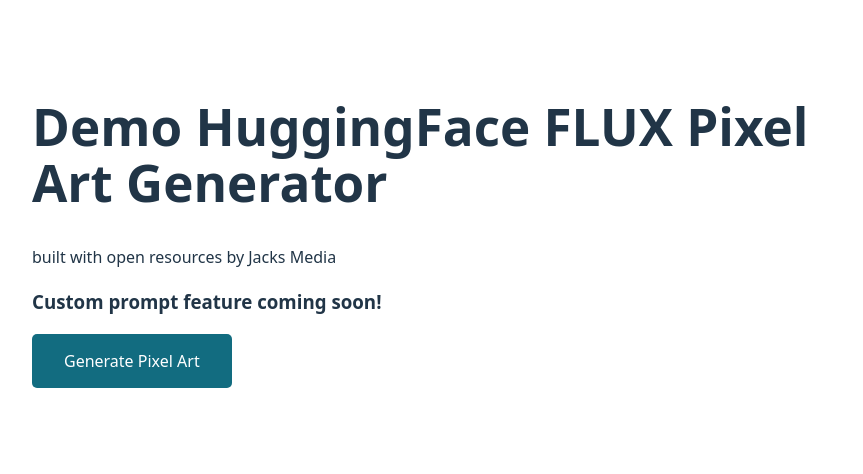
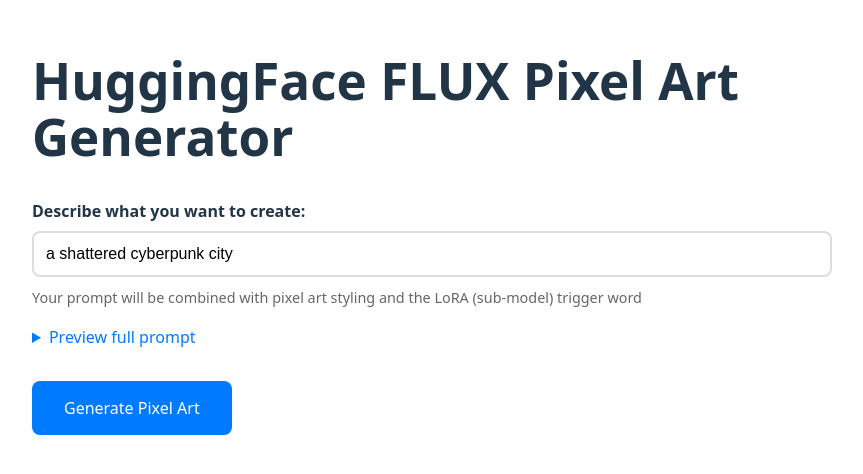
Before and after one commit to jacksmedia/template, a React (Vite) app in the folder webapp/client/: page / in a window 1280 px wide. Shown: the part 174-648 px from the top of the page, without its empty margins (0-863 px from the left). Built offline with nearby package versions, Linux system fonts and the light colour scheme.

Commit message:
✨custom tokens accepted in prompt

```diff
--- a/webapp/client/src/App.jsx
+++ b/webapp/client/src/App.jsx
@@ -5,6 +5,40 @@
   const [imageData, setImageData] = useState(null);
   const [loading, setLoading] = useState(false);
   const [error, setError] = useState(null);
+  const [customPrompt, setCustomPrompt] = useState('a shattered cyberpunk city');
+
+
+    // Tests server connection
+  const testServer = async () => {
+    try {
+      console.log('Testing server connectivity...');
+      const response = await fetch('http://localhost:3001/test');
+      const data = await response.json();
+      console.log('Server test successful:', data);
+      alert(`Server is working! Response: ${data.message}`);
+    } catch (error) {
+      console.error('Server test failed:', error);
+      alert(`Server test failed: ${error.message}`);
+    }
+  };
+
+  // Tests request
+  const testHealth = async () => {
+    try {
+      console.log('Testing POST endpoint...');
+      const response = await fetch('http://localhost:3001/health', {
+        method: 'POST',
+        headers: { 'Content-Type': 'application/json' },
+        body: JSON.stringify({ test: 'data' }),
+      });
+      const data = await response.json();
+      console.log('Health check successful:', data);
+      alert(`Health check passed! Server received: ${JSON.stringify(data.body)}`);
+    } catch (error) {
+      console.error('Health check failed:', error);
+      alert(`Health check failed: ${error.message}`);
+    }
+  };
 
   const handleQuery = async () => {
     setLoading(true);
@@ -12,12 +46,12 @@
     setImageData(null);
 
     try {
-      const response = await fetch('/query', {
+      const response = await fetch('http://localhost:3001/query', {
         method: 'POST',
         headers: { 'Content-Type': 'application/json' },
         body: JSON.stringify({
           // Prompt uses LoRA trigger word + pixel art styling in lieu of accessing LoRA
-          prompt: '(ruins, broken, snow, dappled sunlight:1.2), A futuristic cityscape in the style of umempart, (pixel art, pixelated:1.2), (masterpiece, exceptional, best aesthetic, best quality, masterpiece, extremely detailed:1.2)'
+          prompt: '(in the style of umempart:1.5), (pixel art, pixelated:1.4), (vivid colours:1.3) (masterpiece, exceptional, best aesthetic, best quality, masterpiece, extremely detailed:1.2)'
         }),
       });
 
@@ -39,23 +73,100 @@
 
   return (
     <div style={{ padding: '2rem', maxWidth: '800px', margin: '0 auto' }}>
-      <h1>Demo HuggingFace FLUX Pixel Art Generator</h1>
-      <p>built with open resources by Jacks Media</p>
-      <h3>Custom prompt feature coming soon!</h3>
+      <h1>HuggingFace FLUX Pixel Art Generator</h1>
+
+      {/* Debug buttons
+      <div style={{ marginBottom: '2rem', padding: '1rem', backgroundColor: '#f5f5f5', borderRadius: '8px' }}>
+        <h3>Debug Tools:</h3>
+        <button
+          onClick={testServer}
+          style={{
+            padding: '0.5rem 1rem',
+            margin: '0.5rem',
+            backgroundColor: '#0c3516ff',
+            color: 'white',
+            border: 'none',
+            borderRadius: '4px',
+            cursor: 'pointer'
+          }}
+        >
+          Test Server (GET)
+        </button>
+        <button
+          onClick={testHealth}
+          style={{
+            padding: '0.5rem 1rem',
+            margin: '0.5rem',
+            backgroundColor: '#117a30ff',
+            color: 'white',
+            border: 'none',
+            borderRadius: '4px',
+            cursor: 'pointer'
+          }}
+        >
+          Test POST Endpoint
+        </button>
+      </div> */}
+
+      {/* main app features */}
+            {/* Custom prompt input */}
+      <div style={{ marginBottom: '2rem' }}>
+        <label style={{ display: 'block', marginBottom: '0.5rem', fontWeight: 'bold' }}>
+          Describe what you want to create:
+        </label>
+        <input
+          type="text"
+          value={customPrompt}
+          onChange={(e) => setCustomPrompt(e.target.value)}
+          placeholder="a shattered cyberpunk city"
+          style={{
+            width: '100%',
+            padding: '0.75rem',
+            fontSize: '1rem',
+            border: '2px solid #ddd',
+            borderRadius: '8px',
+            marginBottom: '0.5rem',
+            boxSizing: 'border-box'
+          }}
+          maxLength={200}
+        />
+        <small style={{ color: '#666', fontSize: '0.9rem' }}>
+          Your prompt will be combined with pixel art styling and the LoRA (sub-model) trigger word
+        </small>
+
+        {/* Show full prompt preview */}
+        <details style={{ marginTop: '1rem' }}>
+          <summary style={{ cursor: 'pointer', color: '#007bff' }}>
+            Preview full prompt
+          </summary>
+          <div style={{
+            marginTop: '0.5rem',
+            padding: '1rem',
+            backgroundColor: '#242424ff',
+            borderRadius: '4px',
+            fontSize: '0.9rem',
+            border: '1px solid #e9ecef'
+          }}>
+            "{customPrompt}, (in the style of umempart: 1.5), (pixel art, pixelated:1.3), (masterpiece, exceptional, best aesthetic, best quality, masterpiece, extremely detailed:1.2)"
+          </div>
+        </details>
+      </div>
+
       <button
         onClick={handleQuery}
-        disabled={loading}
+        disabled={loading || !customPrompt.trim()}
         style={{
           padding: '1rem 2rem',
           fontSize: '1rem',
-          backgroundColor: loading ? '#ccc' : '#126c80ff',
+          backgroundColor: loading || !customPrompt.trim() ? '#ccc' : '#007bff',
           color: 'white',
           border: 'none',
-          borderRadius: '5px',
-          cursor: loading ? 'not-allowed' : 'pointer'
+          borderRadius: '8px',
+          cursor: loading || !customPrompt.trim() ? 'not-allowed' : 'pointer',
+          transition: 'background-color 0.2s'
         }}
       >
-        {loading ? 'Generating...' : 'Generate Pixel Art'}
+        {loading ? 'Generating Pixel Art...' : 'Generate Pixel Art'}
       </button>
 
       {error && (
```
Also changed, not shown: 1 other file (tests, documents, lock files or other folders).
